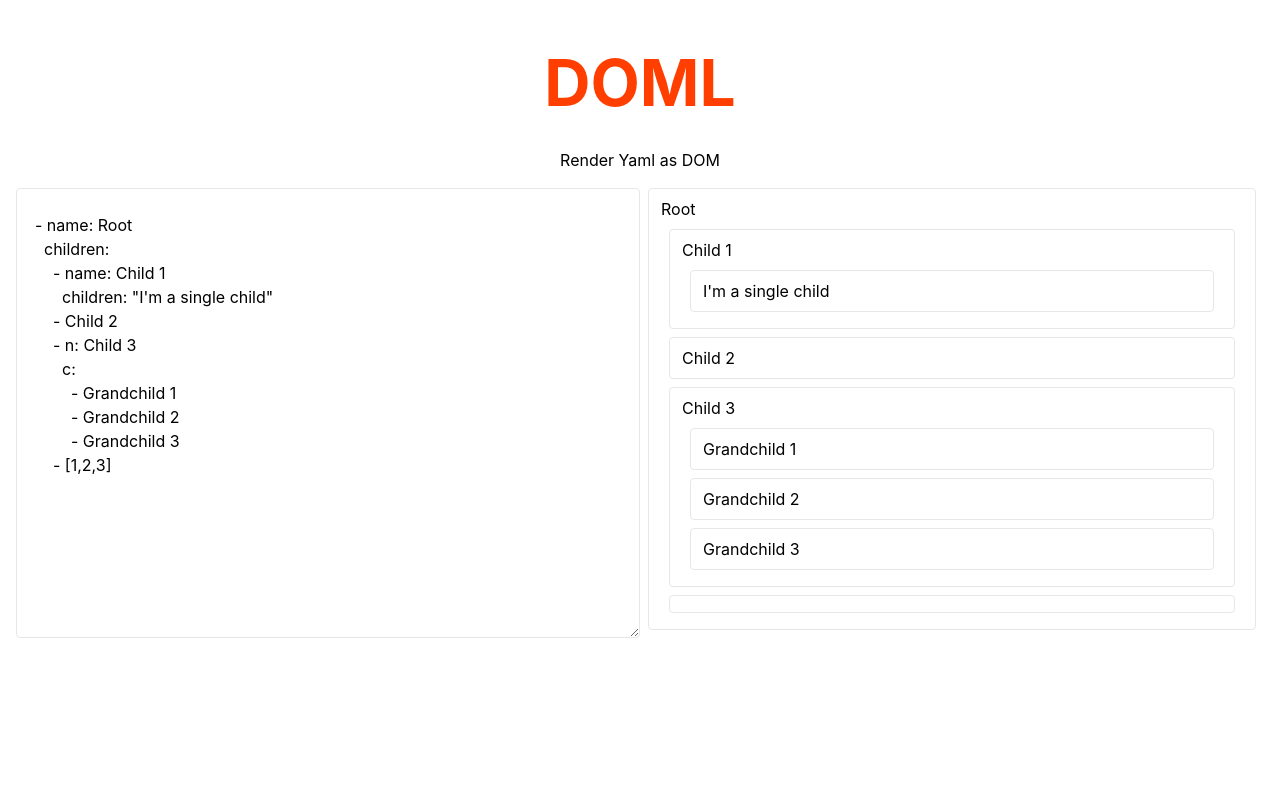
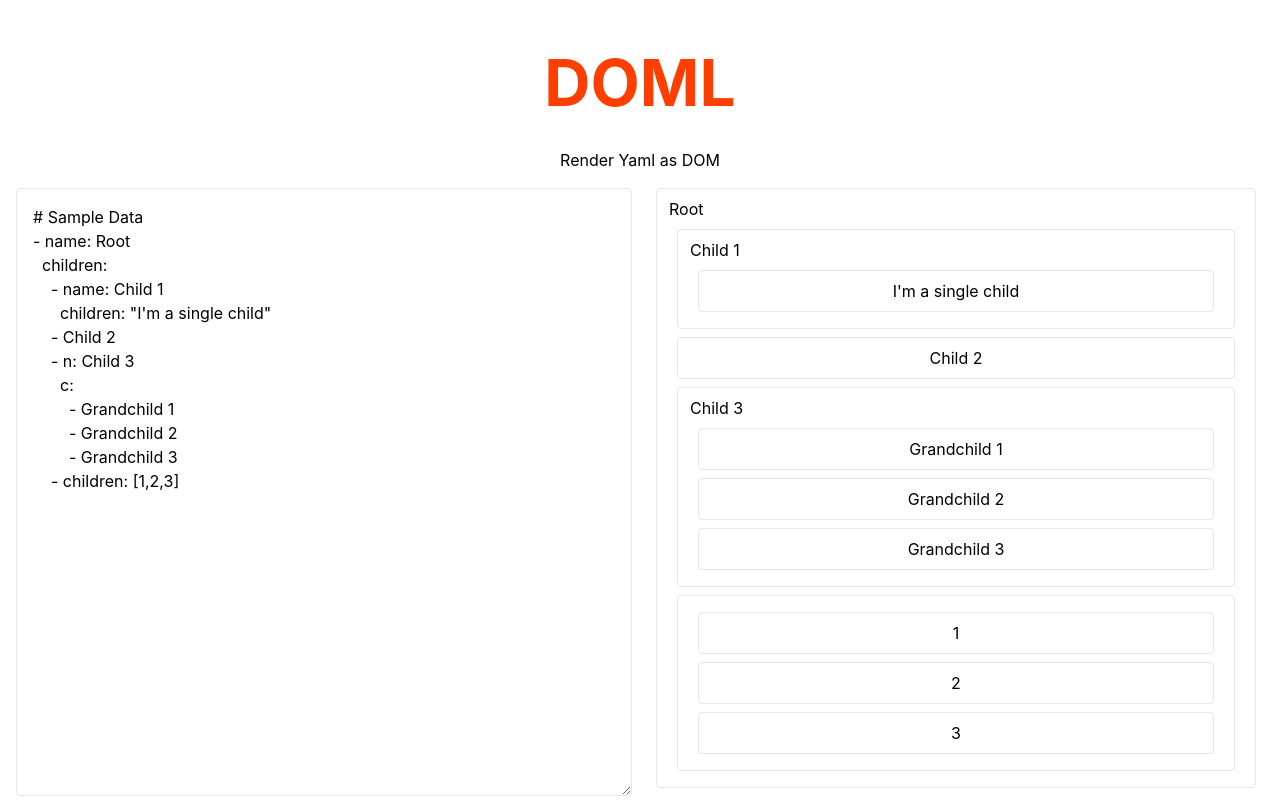
Before and after one commit to narze/doml, a Svelte app: page / in a window 1280 px wide. Built offline with nearby package versions, Linux system fonts and the light colour scheme.

Commit message:
style: add paddings

```diff
--- a/src/App.svelte
+++ b/src/App.svelte
@@ -5,7 +5,7 @@
   import type { RawNode } from "./lib/normalize"
   import { normalize } from "./lib/normalize"
 
-  let yamlData = `
+  let yamlData = `# Sample Data
 - name: Root
   children:
     - name: Child 1
@@ -16,7 +16,7 @@
         - Grandchild 1
         - Grandchild 2
         - Grandchild 3
-        - [1,2,3]
+    - children: [1,2,3]
   `
   let data, normalizedData
 
@@ -37,8 +37,8 @@
   <h1>Doml</h1>
   <p>Render Yaml as DOM</p>
 
-  <div class="container mx-auto grid grid-cols-2">
-    <textarea class="border rounded" bind:value={yamlData} />
+  <div class="container mx-auto grid grid-cols-2 gap-4">
+    <textarea class="p-4 border rounded" bind:value={yamlData} />
     <div class="-mt-2">
       <DataNodes nodes={normalizedData} />
     </div>
--- a/src/DataNodes.svelte
+++ b/src/DataNodes.svelte
@@ -5,7 +5,11 @@
 </script>
 
 {#each nodes as node}
-  <div class="m-2 p-2 px-3 border rounded text-left">
+  <div
+    class={`m-2 p-2 px-3 border rounded ${
+      node.children ? "text-left" : "text-center"
+    }`}
+  >
     {node.name ?? ""}
 
     {#if node.children}
```
Lines whose indentation alone changed are shown as unchanged.
